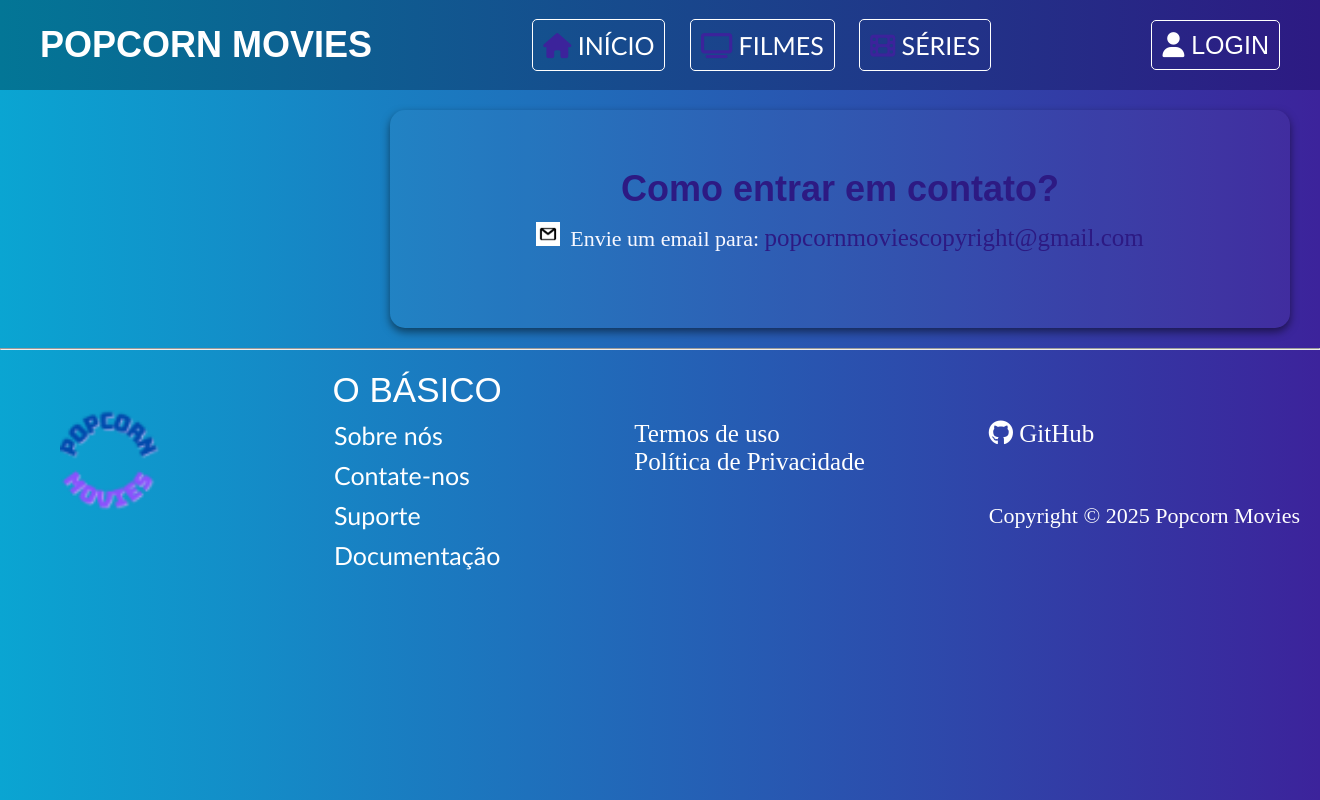
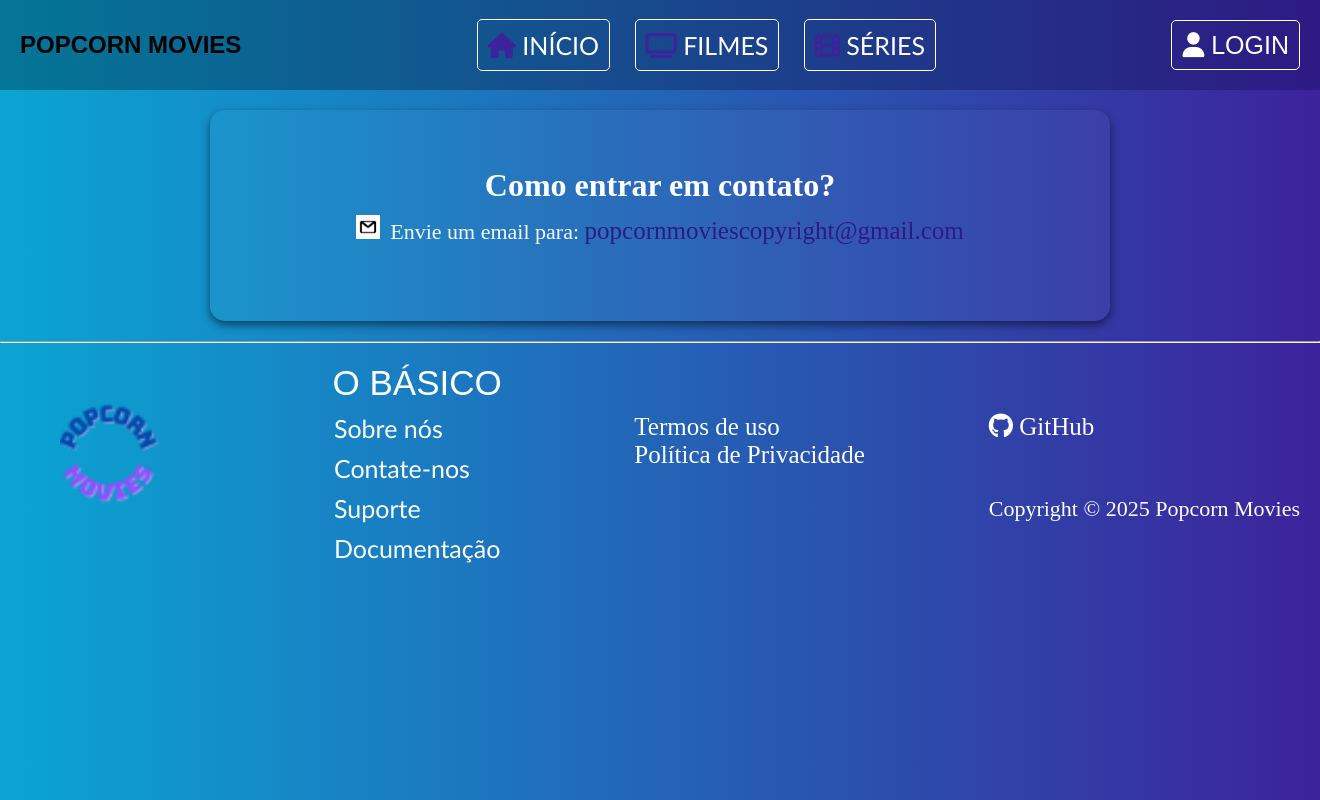
Before and after one commit to mateusferreiraof/unima_engenharia_de_software, a Flask app: page /contato in a window 1320 px wide. Run offline with Flask 3, Linux system fonts and the light colour scheme; tables that the repository leaves empty hold one stand-in row (values such as "Sample post"); some libraries are stand-ins or nearby versions.

Commit message:
melhorando css

```diff
--- a/PROJETO/static/footersite.css
+++ b/PROJETO/static/footersite.css
@@ -21,7 +21,8 @@ body {
     background: linear-gradient(to right, rgb(10, 165, 210), rgb(60, 35, 155));
     font-family: sans-serif;
     background-repeat: no-repeat;/*esse*/
-    background-attachment: fixed; /*esse*/
+    background-size: cover;
+    background-attachment: scroll; /*esse*/
 }
 
 
@@ -34,8 +35,8 @@ header {
     box-shadow: #cccccc;
 
 }
-/* Título principal */
-h1 {
+/* Título principal h1*/
+.header-title {
     font-family: Arial, Helvetica, sans-serif;
     color: white;
 }
@@ -83,14 +84,8 @@ a {
     display: flex;
     align-items: center;
     justify-content: space-between;
-    padding: 20px 40px;
-    max-height: 100px;
+    padding: 20px ;
 
-
-h1{
-    color: white;
-
-}
 }
 /*para evitar a quebra do login*/
 #a-header-else {
@@ -110,14 +105,14 @@ main {
 
 /*conteiner contato*/
 .contato{
-    width: 90%;               /* Cresce na horizontal */
+    margin: 0 auto;
     max-width: 900px;
+    width: 95%;
     padding: 50px;
     text-align: justify;
     background: rgba(255, 255, 255, 0.034);
     border-radius: 15px;
     box-shadow: 0px 4px 10px rgba(0, 0, 0, 0.3);
-    margin-left: 370px;
     box-shadow: 0 4px 8px rgba(0, 0, 0, 0.5);
 
 
@@ -135,20 +130,23 @@ main {
 /*sobre nós*/
 .container {
 
-    width: 90%;               /* Cresce na horizontal */
-    max-width: 1200px;
+    margin: 0 auto;
+    max-width: 900px;
+    width: 95%;
     padding: 50px;
     text-align: justify;
     background: rgba(255, 255, 255, 0.034);
     border-radius: 15px;
     box-shadow: 0px 4px 10px rgba(0, 0, 0, 0.3);
-    margin-left: 220px;
     box-shadow: 0 4px 8px rgba(0, 0, 0, 0.5);
 }
-.container h1 {
+.container-title {
+    text-align: center;
     margin-bottom: 20px;
     line-height: 1.6;
     font-size:26px;
+    font-weight: bold;
+    color: #2d1a83;
 }
 .container h2 {
     margin-bottom: 20px;
@@ -170,14 +168,6 @@ main {
     margin-bottom: 20px;
     line-height: 1.6;
 
-}
-
-
-h1 {
-    text-align: center;
-    font-size: 36px;
-    font-weight: bold;
-    color: #2d1a83;
 }
 p {
     font-size: 22px;
```
Also changed, not shown: PROJETO/static/filmes_e_series.css (+7 -2 lines), PROJETO/static/filmesolo.css (+10 -8 lines), PROJETO/static/index.css (+13 -11 lines), PROJETO/templates/detalhes_filme.html (indentation only).
